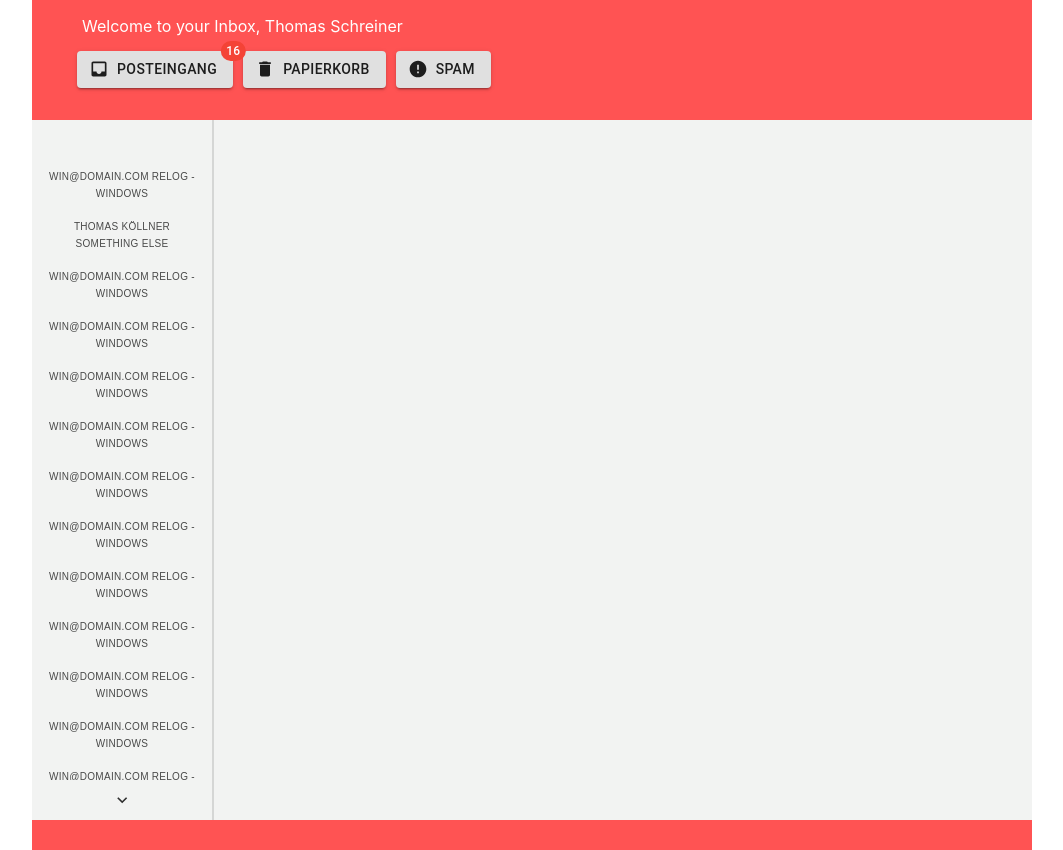
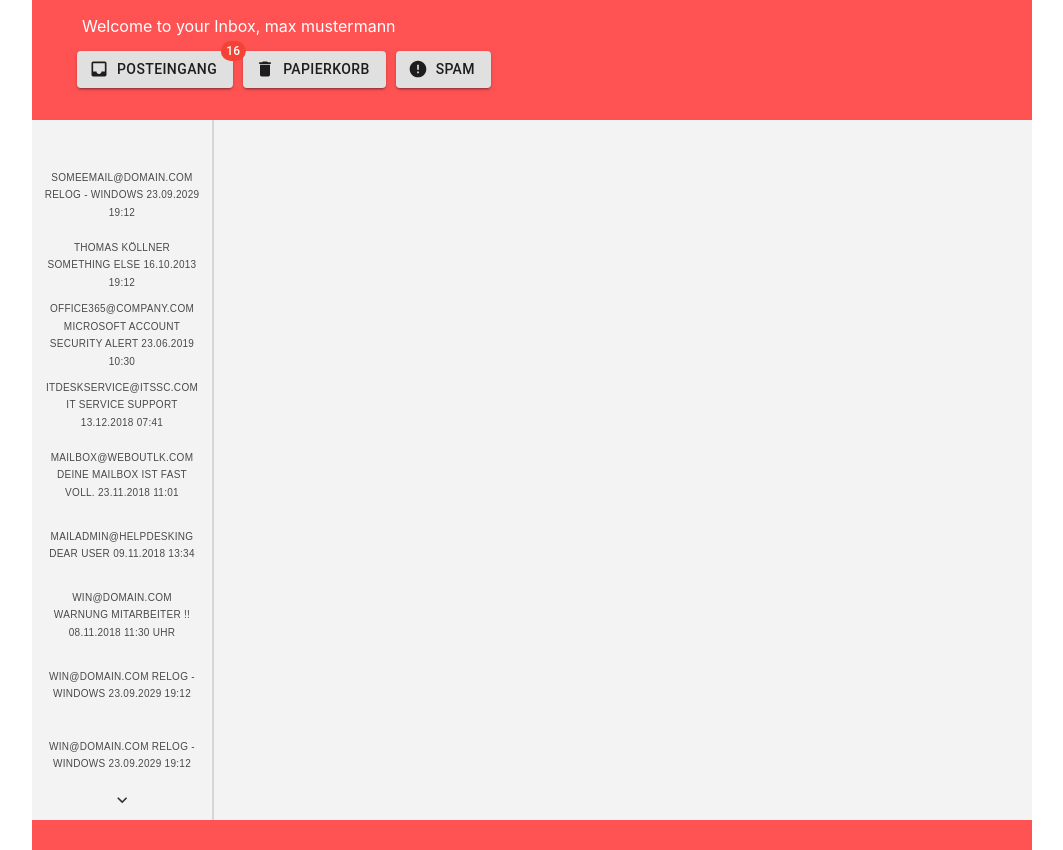
Before and after one commit to RyanStmr/Email-Interface_UserStudy, a React (Create React App) app in the folder emailinterface/: page /EmailClient in a window 1280 px wide. Shown: the whole page, without its empty margins (108-1171 px from the left). Built offline with nearby package versions, Linux system fonts and the light colour scheme.

Commit message:
added mails 4,5,6,7

```diff
--- a/emailinterface/src/App.js
+++ b/emailinterface/src/App.js
@@ -6,7 +6,7 @@ import { BrowserRouter as Router, Switch, Route, Link } from "react-router-dom";
 
 function App() {
   let userInfo = {
-    userName: "Thomas Schreiner",
+    userName: "max mustermann",
     emailAdress: "max_mustermann@example.com",
   };
 
--- a/emailinterface/src/components/EmailTopBar.js
+++ b/emailinterface/src/components/EmailTopBar.js
@@ -78,7 +78,7 @@ class EmailTopBar extends Component {
             }}
             open={this.state.printOpen}
             autoHideDuration={2000}
-            message="Function is enabled"
+            message="Function is disabled"
             onClose={handleClose}
           ></Snackbar>
         </Button>
--- a/emailinterface/src/components/HeaderInfoEmail.js
+++ b/emailinterface/src/components/HeaderInfoEmail.js
@@ -20,10 +20,23 @@ class HeaderInfoEmail extends Component {
           </Avatar>
         </div>
         <div>
-          <p className="HeaderText">From: {this.props.Email.sender} </p>
-          <p className="HeaderText"> To: {this.props.emailAdress} </p>
-          <p className="HeaderText">Date: {this.props.Email.date}</p>
-          <p className="HeaderText">Subject: {this.props.Email.subject}</p>
+          <p className="HeaderText">
+            <strong>From: </strong> {this.props.Email.sender}{" "}
+          </p>
+          <p className="HeaderText">
+            {" "}
+            <strong>To: </strong>
+            {this.props.emailAdress}{" "}
+          </p>
+          <p className="HeaderText">
+            {" "}
+            <strong>Date: </strong>
+            {this.props.Email.date}
+          </p>
+          <p className="HeaderText">
+            {" "}
+            <strong>Subject: </strong> {this.props.Email.subject}
+          </p>
         </div>
       </div>
     );
--- a/emailinterface/src/components/constants.js
+++ b/emailinterface/src/components/constants.js
@@ -1,6 +1,10 @@
 import Mail1 from "./mails/mail1";
 import Mail2 from "./mails/mail2";
 import Mail3 from "./mails/mail3";
+import Mail4 from "./mails/mail4";
+import Mail5 from "./mails/mail5";
+import Mail6 from "./mails/mail6";
+import Mail7 from "./mails/mail7";
 
 const Inbox = [
   {
@@ -10,7 +14,7 @@ const Inbox = [
     type: "AllInbox",
     response: "",
     conversation: [],
-    sender: "win@domain.com",
+    sender: "someemail@domain.com",
     date: "23.09.2029 19:12",
     subject: "Relog - Windows",
     capital: "H",
@@ -34,58 +38,58 @@ const Inbox = [
     type: "AllInbox",
     response: "",
     conversation: [],
-    sender: "win@domain.com",
-    date: "23.09.2029 19:12",
-    subject: "Relog - Windows",
-    capital: "A",
+    sender: "Office365@company.com",
+    date: "23.06.2019 10:30",
+    subject: "Microsoft account security alert",
+    capital: "W",
   },
   {
-    mail: Mail1,
+    mail: Mail4,
     id: 4,
     title: "Email 4",
     type: "AllInbox",
     response: "",
     conversation: [],
-    sender: "win@domain.com",
-    date: "23.09.2029 19:12",
-    subject: "Relog - Windows",
+    sender: "itdeskservice@itssc.com",
+    date: " 13.12.2018 07:41",
+    subject: " IT Service Support",
     capital: "B",
   },
   {
-    mail: Mail2,
+    mail: Mail5,
     id: 5,
     title: "Email 5",
     type: "AllInbox",
     response: "",
     conversation: [],
-    sender: "win@domain.com",
-    date: "23.09.2029 19:12",
-    subject: "Relog - Windows",
-    capital: "D",
+    sender: "mailbox@weboutlk.com",
+    date: "23.11.2018 11:01",
+    subject: "Deine Mailbox ist fast voll.",
+    capital: "M",
   },
   {
-    mail: Mail3,
+    mail: Mail6,
     id: 6,
     title: "Email 6",
     type: "AllInbox",
     response: "",
     conversation: [],
-    sender: "win@domain.com",
-    date: "23.09.2029 19:12",
-    subject: "Relog - Windows",
-    capital: "C",
+    sender: "mailadmin@helpdesking",
+    date: "09.11.2018 13:34",
+    subject: "Dear User",
+    capital: "D",
   },
   {
-    mail: Mail1,
+    mail: Mail7,
     id: 7,
     title: "Email 7",
     type: "AllInbox",
     response: "",
     conversation: [],
     sender: "win@domain.com",
-    date: "23.09.2029 19:12",
-    subject: "Relog - Windows",
-    capital: "H",
+    date: "08.11.2018 11:30 Uhr",
+    subject: "Warnung Mitarbeiter !!",
+    capital: "W",
   },
   {
     mail: Mail2,
--- a/emailinterface/src/components/emailWindow.js
+++ b/emailinterface/src/components/emailWindow.js
@@ -47,7 +47,7 @@ class EmailWindow extends Component {
             marginLeft: "30px",
             marginTop: "5px",
             overflow: "scroll",
-            width: "700px",
+            width: "710px",
             height: "450px",
           }}
         >
--- a/emailinterface/src/components/mails/mail3.js
+++ b/emailinterface/src/components/mails/mail3.js
@@ -10,25 +10,14 @@ class Mail3 extends Component {
             <title></title>
           </head>
           <body>
-            <div>
-              <font>
-                <b>From:</b> Office365@company.com
-                <br></br>
-                <b>Send:</b> Thursday, June 04, 2020 10:30:54 PM
-                <br />
-                <b>Subject:</b> Microsoft account security alert
-              </font>
-              <div></div>
-            </div>
-            <div></div>
-            <h1>Microsoft Account</h1>
+            <h3>Microsoft Account</h3>
 
             <p>Dear User,</p>
 
             <p>
               Someone in Bogota, Colombia attempted to log into your account
               several times. If you believe this was fraudulent activity please
-              report it&nbsp;<a href="{{.URL}}">here</a>.
+              report it&nbsp;<a href="javascript: void(0)">here</a>.
             </p>
 
             <p>
--- /dev/null
+++ b/emailinterface/src/components/mails/mail4.js
@@ -0,0 +1,32 @@
+import React, { Component } from "react";
+
+class Mail4 extends Component {
+  state = {};
+  render() {
+    return (
+      <React.Fragment>
+        <p>An alle Mitarbeiter \ Mitarbeiter</p>
+
+        <p>
+          Beachten Sie dieses wichtige Update, dass unsere neue Webmail mit
+          einem neuen Messagingsystem von Owa / outlook verbessert wurde, das
+          auch eine schnellere Verwendung für E-Mail, einen gemeinsamen
+          Kalender, Webdokumente und die neue Anti-Spam-Version 2018 umfasst.
+        </p>
+
+        <p>
+          Bitte verwenden Sie den untenstehenden Link, um Ihr Update für unsere
+          neue, verbesserte Owa / Outlook-Webmail abzuschließen. Klicken Sie zum
+          Aktualisieren auf <a href="javascript: void(0)">Outlook Web Access</a>
+          <br />
+          <br />
+          Grüße,
+          <br />
+          IT Service Desk-Support.
+        </p>
+      </React.Fragment>
+    );
+  }
+}
+
+export default Mail4;
--- /dev/null
+++ b/emailinterface/src/components/mails/mail5.js
@@ -0,0 +1,28 @@
+import React, { Component } from "react";
+
+class Mail5 extends Component {
+  state = {};
+  render() {
+    return (
+      <React.Fragment>
+        <p>Deine Mailbox ist fast voll.</p>
+
+        <p>
+          1969MB 2048MB
+          <br />
+          Momentane Größe Maximale Größe
+          <br />
+        </p>
+
+        <p>
+          Bitte reduzieren Sie Ihre Mailboxgröße. Löschen Sie nicht benötigte
+          Elemente oder klicken Sie auf:
+          <a href="javascript: void(0)">Outlook-Webanwendung</a>, um die
+          Postfachgröße zu erhöhen.
+        </p>
+      </React.Fragment>
+    );
+  }
+}
+
+export default Mail5;
--- /dev/null
+++ b/emailinterface/src/components/mails/mail6.js
@@ -0,0 +1,24 @@
+import React, { Component } from "react";
+
+class Mail6 extends Component {
+  state = {};
+  render() {
+    return (
+      <React.Fragment>
+        <p>Dear user,</p>
+
+        <p>
+          We are currently Upgrading our Database and Mailbox account center to
+          serve you better and faster. You are requested to Kindly Upgrade your
+          email account immediately to avoid account suspension / De-activation
+          and also to increase your Mailbox. <br /> To get started, please{" "}
+          <a href="javascript: void(0)">Click Here</a>
+        </p>
+
+        <p>Thank you, Help-Desk</p>
+      </React.Fragment>
+    );
+  }
+}
+
+export default Mail6;
--- /dev/null
+++ b/emailinterface/src/components/mails/mail7.js
@@ -0,0 +1,29 @@
+import React, { Component } from "react";
+
+class Mail7 extends Component {
+  state = {};
+  render() {
+    return (
+      <React.Fragment>
+        <p>
+          Wir bitten alle Outlook-Benutzer, ihre Sicherheitsinformationen
+          aufgrund aktueller Sicherheitsvorfälle online zu aktualisieren. Ab dem
+          8-11-2018 können Sie sich nicht mehr bei Ihrem Outlook-Konto anmelden.
+          Zu Ihrer eigenen Sicherheit können Sie Ihr Outlook-Konto weiterhin
+          verwenden und ein Upgrade auf unseren Latest Security Server
+          durchführen
+          <p>Klicken Sie unten auf die Schaltfläche Aktualisieren.</p>
+          <p>&lt;Link entfernt&gt;</p>
+          <p>
+            HINWEIS: Ihr Konto wird beendet und deaktiviert, wenn es nicht
+            aktualisiert wird !!!
+          </p>
+          <p>Wir entschuldigen uns für etwaige Unannehmlichkeiten.</p>
+          <p>Vielen Dank, Microsotf Account Team</p>
+        </p>
+      </React.Fragment>
+    );
+  }
+}
+
+export default Mail7;
--- a/emailinterface/src/components/sidebar.js
+++ b/emailinterface/src/components/sidebar.js
@@ -109,11 +109,11 @@ export default function VerticalTabs(props) {
               <Tab
                 style={{
                   fontSize: "10px",
-                  height: "50px",
+                  height: "70px",
                   fontFamily: "arial",
                   width: "180px",
                 }}
-                label={`${email.sender} ${email.subject}`}
+                label={`${email.sender} ${email.subject} ${email.date}`}
                 {...a11yProps(props.Mails.indexOf(email))}
               />
             );
```
Also changed, not shown: emailinterface/src/components/mails/mail2.js (+3 -30 lines).
